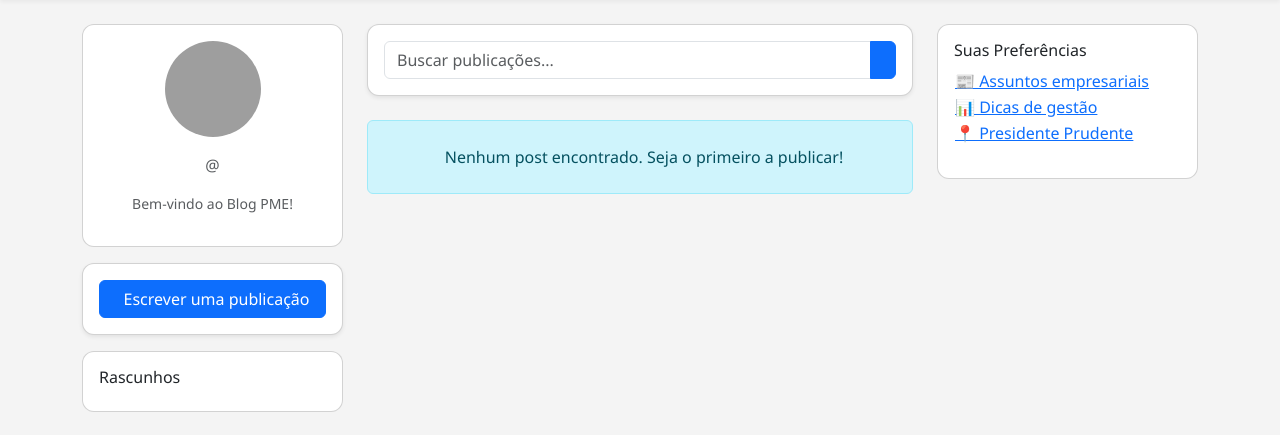
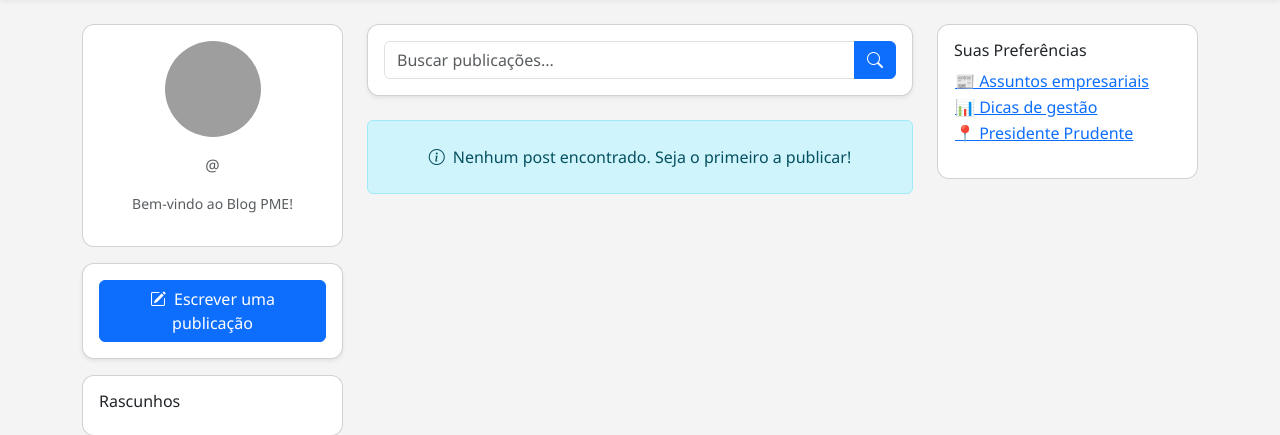
Before and after one commit to weslleyceresa/web-developer-junior, a CodeIgniter 4 app: the page made by app/Views/blog/index.php in a window 1280 px wide. Shown: the part 56-491 px from the top of the page. Run offline with PHP 8.4 and a stand-in for CodeIgniter, Linux system fonts and the light colour scheme; the template is opened without the code that fills it, so the values that code supplies are empty; some libraries are stand-ins or nearby versions; grey boxes are pictures that could not be loaded.

Commit message:
feat: atualiza mecanismo de busca e adiciona icone

```diff
--- a/app/Config/Routes.php
+++ b/app/Config/Routes.php
@@ -16,8 +16,9 @@ $routes->get('/blog/load-more', 'BlogController::loadMore');
 $routes->get('/blog/create', 'BlogController::create');
 $routes->post('/blog/save-draft', 'BlogController::saveDraft');
 $routes->post('/blog/create', 'PostsController::store');
+$routes->get('/blog/search', 'BlogController::search');
 $routes->get('/blog/(:segment)', 'BlogController::show/$1');
-$routes->get('/blog/search', 'BlogController::search');
+
 
 $routes->get('/user/profile', 'UserController::profile');
 $routes->get('/user/edit', 'UserController::edit');
--- a/app/Views/blog/index.php
+++ b/app/Views/blog/index.php
@@ -58,8 +58,9 @@
                             <input type="text" class="form-control" name="q"
                                 placeholder="Buscar publicações..."
                                 value="<?= esc($searchQuery ?? '') ?>">
-                            <button class="btn btn-primary" type="submit">
+                            <button class="btn btn-primary" type="submit" title="Buscar">
                                 <i class="bi bi-search"></i>
+                                <span class="visually-hidden">Buscar</span>
                             </button>
                         </div>
                     </form>
--- a/app/Views/partials/layout_private.php
+++ b/app/Views/partials/layout_private.php
@@ -5,6 +5,7 @@
   <meta charset="UTF-8">
   <title><?= esc($title ?? 'Blog PME') ?></title>
   <meta name="viewport" content="width=device-width, initial-scale=1">
+  <link rel="stylesheet" href="https://cdn.jsdelivr.net/npm/bootstrap-icons@1.10.5/font/bootstrap-icons.css">
   <link href="https://cdn.jsdelivr.net/npm/bootstrap@5.3.3/dist/css/bootstrap.min.css" rel="stylesheet">
   <link rel="stylesheet" href="/assets/css/style.css">
   <style>
```
